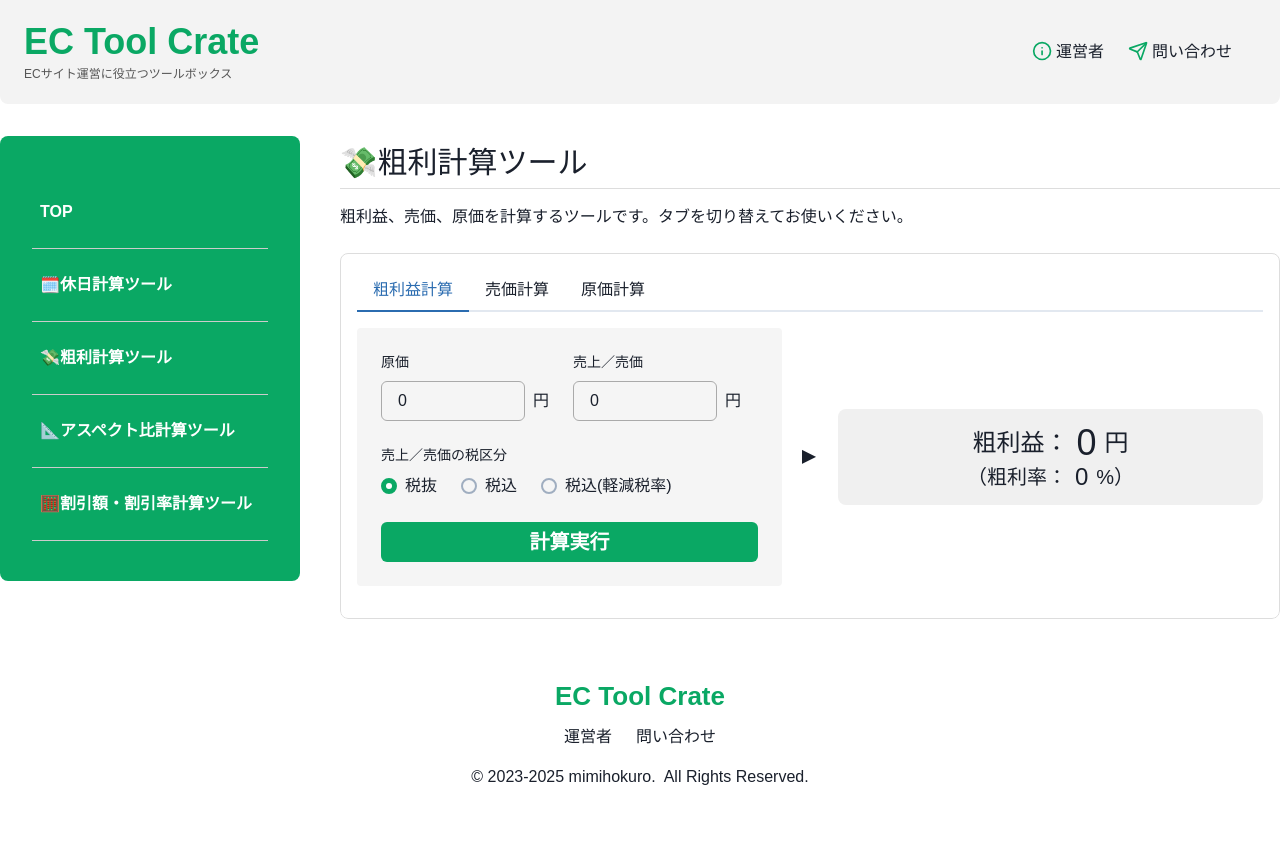
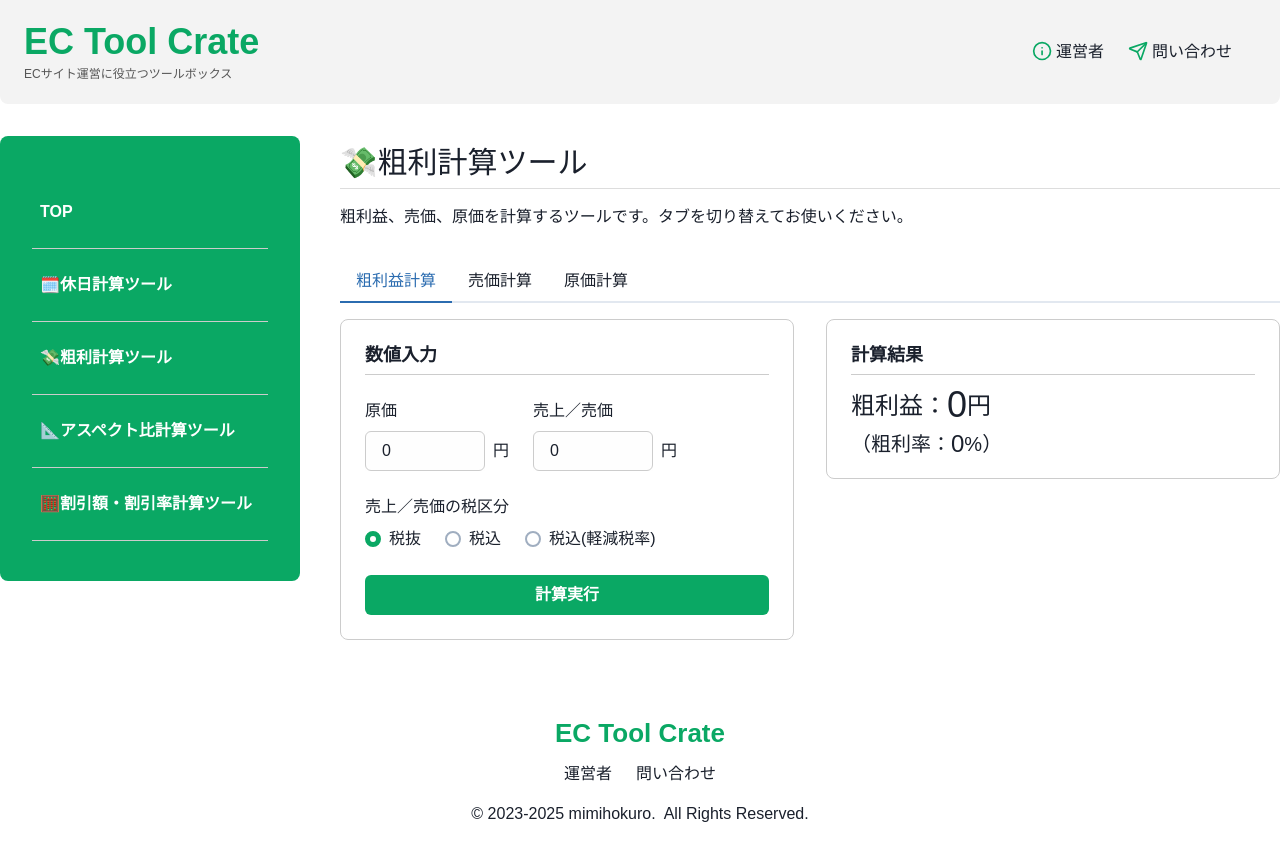
Before and after one commit to mimihokuro/app, a React (Vite) app: page /gross-profit-calculation in a window 1280 px wide. Before the commit the page ends 821 px from the top, so only its background shows below. Built offline with nearby package versions, Linux system fonts and the light colour scheme.

Commit message:
♻️ 粗利計算ツールをリファクタリング

```diff
--- a/src/components/NumberInputForm.jsx
+++ b/src/components/NumberInputForm.jsx
@@ -1,16 +1,18 @@
 import {
   FormControl,
   FormLabel,
+  HStack,
   NumberInput,
   NumberInputField,
+  Text,
 } from "@chakra-ui/react";
 import PropTypes from "prop-types";
 
-const NumberInputForm = ({ id, label, value, onChange }) => {
+const NumberInputForm = ({ id, label, value, unit, onChange }) => {
   return (
     <FormControl maxWidth={36}>
       <FormLabel htmlFor={id}>{label}</FormLabel>
-
+      <HStack>
         <NumberInput
           id={id}
           value={value}
@@ -21,6 +23,8 @@ const NumberInputForm = ({ id, label, value, onChange }) => {
         >
           <NumberInputField />
         </NumberInput>
+        {unit && <Text>{unit}</Text>}
+      </HStack>
     </FormControl>
   );
 };
@@ -29,6 +33,7 @@ NumberInputForm.propTypes = {
   id: PropTypes.string.isRequired,
   label: PropTypes.string.isRequired,
   value: PropTypes.oneOfType([PropTypes.string, PropTypes.number]).isRequired,
+  unit: PropTypes.string.isRequired,
   onChange: PropTypes.func.isRequired,
 };
 
--- a/src/features/gross-profit-calculation/BasicTabs.jsx
+++ b/src/features/gross-profit-calculation/BasicTabs.jsx
@@ -19,13 +19,7 @@ export default function BasicTabs() {
   };
 
   return (
-    <Stack
-      width="100%"
-      border="1px #dddddd solid"
-      mt={4}
-      p={4}
-      borderRadius={8}
-    >
+    <Stack>
       <Tabs>
         <TabList value={value} onChange={handleChange}>
           <Tab>粗利益計算</Tab>
--- a/src/features/gross-profit-calculation/CostCalculation.jsx
+++ b/src/features/gross-profit-calculation/CostCalculation.jsx
@@ -1,17 +1,17 @@
 import {
-  Button,
+  Flex,
   Grid,
   HStack,
-  NumberInput,
-  NumberInputField,
   Radio,
   RadioGroup,
   Stack,
   Text,
-  VStack,
 } from "@chakra-ui/react";
 import { useState } from "react";
 import { css } from "@emotion/react";
+import CalculateButton from "../../components/CalculateButton";
+import NumberInputForm from "../../components/NumberInputForm";
+import MainContentsHeading from "../../components/MainContentsHeading";
 
 const CostCalculation = () => {
   const [sellingPrice, setSellingPrice] = useState(0);
@@ -42,19 +42,21 @@ const CostCalculation = () => {
     setIsExcluded(value);
   };
 
-  const inputNum = (func) => (valueString) => {
+  const handleInputNum = (func) => (valueString) => {
     const value = parseInt(valueString, 10);
     func(isNaN(value) ? 0 : value);
   };
 
   const GROSS_MARGIN_RATIO_ITEMS = [
     {
+      id: "selling-price",
       label: "売上／売価",
       type: sellingPrice,
       func: setSellingPrice,
       unit: "円",
     },
     {
+      id: "gross-profit",
       label: "粗利率",
       type: grossProfit,
       func: setGrossProfit,
@@ -71,46 +73,41 @@ const CostCalculation = () => {
   return (
     <>
       <Grid
-        alignItems="center"
+        alignItems="start"
         justifyContent="space-between"
         direction={{ base: "column", sm: "row" }}
-        gap={4}
+        gap={8}
         css={css`
           @container parent (min-width: 800px) {
-            grid-template-columns: 1fr 1.5em 1fr;
+            grid-template-columns: repeat(2, 1fr);
           }
 
           grid-template-columns: 1fr;
         `}
       >
-        <VStack gap={6} p={6} backgroundColor="#f5f5f5" borderRadius={4}>
+        <Stack
+          gap={6}
+          p={6}
+          border={"1px solid"}
+          borderColor="colorGray"
+          borderRadius={8}
+        >
+          <MainContentsHeading heading="数値入力" />
           <HStack flexWrap={"wrap"} placeItems={"start"} gap={6} width={"100%"}>
             {GROSS_MARGIN_RATIO_ITEMS.map((item) => {
               return (
-                <Stack key={item.label}>
-                  <Text fontSize="14px">{item.label}</Text>
-                  <Stack
-                    direction="row"
-                    alignItems="center"
-                    width={"100%"}
-                    maxWidth={{ sm: "200px" }}
-                  >
-                    <NumberInput
-                      maxWidth={36}
-                      borderColor="#aaaaaa"
-                      focusBorderColor="primary"
-                      value={item.type}
-                      onChange={inputNum(item.func)}
-                    >
-                      <NumberInputField />
-                    </NumberInput>
-                    <Text>{item.unit}</Text>
-                  </Stack>
-                </Stack>
+                <NumberInputForm
+                  key={item.id}
+                  id={item.id}
+                  label={item.label}
+                  value={item.type}
+                  unit={item.unit}
+                  onChange={handleInputNum(item.func)}
+                />
               );
             })}
             <Stack>
-              <Text fontSize="14px">売上／売価の税区分</Text>
+              <Text fontWeight={"500"}>売上／売価の税区分</Text>
               <RadioGroup
                 onChange={handleChange}
                 value={isTaxIncluded}
@@ -132,62 +129,25 @@ const CostCalculation = () => {
                   ))}
                 </HStack>
               </RadioGroup>
-            </Stack>{" "}
+            </Stack>
           </HStack>
-          <Button
-            fontWeight="bold"
-            variant="filled"
-            width="100%"
-            backgroundColor="primary"
-            color="#ffffff"
-            sx={{ fontSize: "20px" }}
-            onClick={calculationCost}
-          >
-            計算実行
-          </Button>
-        </VStack>
-        <Text
-          fontWeight="bold"
-          fontSize={24}
-          textAlign={"center"}
-          css={css`
-            @container parent (min-width: 800px) {
-              transform: rotate(90deg);
-            }
-
-            transform: rotate(180deg);
-          `}
+          <CalculateButton onClick={calculationCost} />
+        </Stack>
+        <Stack
+          gap={4}
+          p={6}
+          border={"1px solid"}
+          borderColor="colorGray"
+          borderRadius={8}
         >
-          ▲
-        </Text>
-        <Stack
-          flexGrow={1}
-          borderRadius={8}
-          gap={1}
-          py={4}
-          px={2}
-          sx={{
-            width: { xs: "100%", sm: "initial" },
-            mt: { xs: "2rem", sm: "0" },
-            ml: { xs: "0", sm: "2rem" },
-          }}
-          backgroundColor="#f0f0f0"
-          justifyContent="center"
-          alignItems="center"
-        >
-          <Stack direction="row" alignItems="center" flexWrap="wrap">
-            <Text variant="subtitle1" fontSize={24} lineHeight="1">
-              原価：
+          <MainContentsHeading heading="計算結果" />
+          <Flex alignItems="end" fontSize={24} lineHeight="1">
+            <Text as={"span"}>原価：</Text>
+            <Text as={"span"} fontSize={36} lineHeight="0.75">
+              {cost}
             </Text>
-            <Stack direction="row" alignItems="center">
-              <Text variant="subtitle1" fontSize={36} lineHeight="1">
-                {cost}
-              </Text>
-              <Text variant="subtitle1" fontSize={24} lineHeight="1">
-                円
-              </Text>
-            </Stack>
-          </Stack>
+            <Text as={"span"}>円</Text>
+          </Flex>
         </Stack>
       </Grid>
     </>
--- a/src/features/gross-profit-calculation/GrossMarginRatio.jsx
+++ b/src/features/gross-profit-calculation/GrossMarginRatio.jsx
@@ -1,17 +1,17 @@
 import {
-  Button,
+  Flex,
   Grid,
   HStack,
-  NumberInput,
-  NumberInputField,
   Radio,
   RadioGroup,
   Stack,
   Text,
-  VStack,
 } from "@chakra-ui/react";
 import { useState } from "react";
 import { css } from "@emotion/react";
+import CalculateButton from "../../components/CalculateButton";
+import MainContentsHeading from "../../components/MainContentsHeading";
+import NumberInputForm from "../../components/NumberInputForm";
 
 const GrossProfitRatio = () => {
   const [cost, setCost] = useState(0);
@@ -44,14 +44,20 @@ const GrossProfitRatio = () => {
     setIsExcluded(value);
   };
 
-  const inputNum = (func) => (valueString) => {
+  const handleInputNum = (func) => (valueString) => {
     const value = parseInt(valueString, 10);
     func(isNaN(value) ? 0 : value);
   };
 
   const GROSS_MARGIN_RATIO_ITEMS = [
-    { label: "原価", type: cost, func: setCost },
-    { label: "売上／売価", type: sales, func: setSales },
+    { id: "cost", label: "原価", type: cost, func: setCost, unit: "円" },
+    {
+      id: "sales-price",
+      label: "売上／売価",
+      type: sales,
+      func: setSales,
+      unit: "円",
+    },
   ];
 
   const TAX_OPTIONS = [
@@ -61,48 +67,42 @@ const GrossProfitRatio = () => {
   ];
 
   return (
-    <>
     <Grid
-        alignItems="center"
+      alignItems="start"
       justifyContent="space-between"
       direction={{ base: "column", sm: "row" }}
-        gap={4}
+      gap={8}
       css={css`
         @container parent (min-width: 800px) {
-            grid-template-columns: 1fr 1.5em 1fr;
+          grid-template-columns: repeat(2, 1fr);
         }
 
         grid-template-columns: 1fr;
       `}
     >
-        <VStack gap={6} p={6} backgroundColor="#f5f5f5" borderRadius={4}>
+      <Stack
+        gap={6}
+        p={6}
+        border={"1px solid"}
+        borderColor="colorGray"
+        borderRadius={8}
+      >
+        <MainContentsHeading heading="数値入力" />
         <HStack flexWrap={"wrap"} placeItems={"start"} gap={6} width={"100%"}>
           {GROSS_MARGIN_RATIO_ITEMS.map((item) => {
             return (
-                <Stack key={item.label}>
-                  <Text fontSize="14px">{item.label}</Text>
-                  <Stack
-                    direction="row"
-                    alignItems="center"
-                    width={"100%"}
-                    maxWidth={{ sm: "200px" }}
-                  >
-                    <NumberInput
+              <NumberInputForm
+                key={item.id}
+                id={item.id}
+                label={item.label}
                 value={item.type}
-                      maxWidth={36}
-                      borderColor="#aaaaaa"
-                      focusBorderColor="primary"
-                      onChange={inputNum(item.func)}
-                    >
-                      <NumberInputField />
-                    </NumberInput>
-                    <Text>円</Text>
-                  </Stack>
-                </Stack>
+                unit={item.unit}
+                onChange={handleInputNum(item.func)}
+              />
             );
           })}
           <Stack>
-              <Text fontSize="14px">売上／売価の税区分</Text>
+            <Text fontWeight={"500"}>売上／売価の税区分</Text>
             <RadioGroup
               onChange={handleChange}
               value={isTaxIncluded}
@@ -116,7 +116,7 @@ const GrossProfitRatio = () => {
                 },
               }}
             >
-                <HStack gap="6">
+              <HStack gap={6}>
                 {TAX_OPTIONS.map((option) => (
                   <Radio key={option.value} value={option.value}>
                     {option.label}
@@ -126,76 +126,32 @@ const GrossProfitRatio = () => {
             </RadioGroup>
           </Stack>
         </HStack>
-          <Button
-            fontWeight="bold"
-            variant="filled"
-            width="100%"
-            backgroundColor="primary"
-            color="#ffffff"
-            sx={{ fontSize: "20px" }}
-            onClick={calculationGrossProfit}
+        <CalculateButton onClick={calculationGrossProfit} />
+      </Stack>
+      <Stack
+        gap={4}
+        p={6}
+        border={"1px solid"}
+        borderColor="colorGray"
+        borderRadius={8}
       >
-            計算実行
-          </Button>
-        </VStack>
-        <Text
-          fontWeight="bold"
-          fontSize={24}
-          textAlign={"center"}
-          css={css`
-            @container parent (min-width: 800px) {
-              transform: rotate(90deg);
-            }
-
-            transform: rotate(180deg);
-          `}
-        >
-          ▲
-        </Text>
-        <Stack
-          flexGrow={1}
-          borderRadius={8}
-          gap={1}
-          py={4}
-          px={2}
-          sx={{
-            width: { xs: "100%", sm: "initial" },
-            mt: { xs: "2rem", sm: "0" },
-            ml: { xs: "0", sm: "2rem" },
-          }}
-          backgroundColor="#f0f0f0"
-          justifyContent="center"
-          alignItems="center"
-        >
-          <Stack direction="row" alignItems="center" flexWrap="wrap">
-            <Text variant="subtitle1" fontSize={24} lineHeight="1">
-              粗利益：
-            </Text>
-            <Stack direction="row" alignItems="center">
-              <Text variant="subtitle1" fontSize={36} lineHeight="1">
+        <MainContentsHeading heading="計算結果" />
+        <Flex alignItems="end" fontSize={24} lineHeight="1">
+          <Text as={"span"}>粗利益：</Text>
+          <Text as={"span"} fontSize={36} lineHeight="0.75">
             {grossProfit}
           </Text>
-              <Text variant="subtitle1" fontSize={24} lineHeight="1">
-                円
-              </Text>
-            </Stack>
-          </Stack>
-          <Stack direction="row" alignItems="center" flexWrap="wrap">
-            <Text variant="subtitle1" fontSize={20} lineHeight="1">
-              （粗利率：
-            </Text>
-            <Stack direction="row" alignItems="center">
-              <Text variant="subtitle1" fontSize={24} lineHeight="1">
+          <Text as={"span"}>円</Text>
+        </Flex>
+        <Flex alignItems="end" fontSize={20} lineHeight="1">
+          <Text as={"span"}>（粗利率：</Text>
+          <Text as={"span"} fontSize={24} lineHeight="0.8">
             {grossProfitRatio}
           </Text>
-              <Text variant="subtitle1" fontSize={20} lineHeight="1">
-                %）
-              </Text>
-            </Stack>
-          </Stack>
+          <Text as={"span"}>%）</Text>
+        </Flex>
       </Stack>
     </Grid>
-    </>
   );
 };
 
--- a/src/features/gross-profit-calculation/SellingPriceCalculation.jsx
+++ b/src/features/gross-profit-calculation/SellingPriceCalculation.jsx
@@ -1,5 +1,6 @@
 import {
   Button,
+  Flex,
   Grid,
   HStack,
   NumberInput,
@@ -10,6 +11,9 @@ import {
 } from "@chakra-ui/react";
 import { useState } from "react";
 import { css } from "@emotion/react";
+import CalculateButton from "../../components/CalculateButton";
+import NumberInputForm from "../../components/NumberInputForm";
+import MainContentsHeading from "../../components/MainContentsHeading";
 
 const SellingPriceCalculation = () => {
   const [cost, setCost] = useState(0);
@@ -37,14 +41,15 @@ const SellingPriceCalculation = () => {
     }
   };
 
-  const inputNum = (func) => (valueString) => {
+  const handleInputNum = (func) => (valueString) => {
     const value = parseInt(valueString, 10);
     func(isNaN(value) ? 0 : value);
   };
 
   const GROSS_MARGIN_RATIO_ITEMS = [
-    { label: "原価", type: cost, func: setCost, unit: "円" },
+    { id: "cost", label: "原価", type: cost, func: setCost, unit: "円" },
     {
+      id: "gross-profit",
       label: "粗利率",
       type: grossProfit,
       func: setGrossProfit,
@@ -55,112 +60,64 @@ const SellingPriceCalculation = () => {
   return (
     <>
       <Grid
-        alignItems="center"
+        alignItems="start"
         justifyContent="space-between"
         direction={{ base: "column", sm: "row" }}
-        gap={4}
+        gap={8}
         css={css`
           @container parent (min-width: 800px) {
-            grid-template-columns: 1fr 1.5em 1fr;
+            grid-template-columns: repeat(2, 1fr);
           }
 
           grid-template-columns: 1fr;
         `}
       >
-        <VStack gap={6} p={6} backgroundColor="#f5f5f5" borderRadius={4}>
-          <HStack flexWrap={"wrap"} gap={6} width={"100%"}>
+        <Stack
+          gap={6}
+          p={6}
+          border={"1px solid"}
+          borderColor="colorGray"
+          borderRadius={8}
+        >
+          <MainContentsHeading heading="数値入力" />
+          <HStack flexWrap={"wrap"} placeItems={"start"} gap={6} width={"100%"}>
             {GROSS_MARGIN_RATIO_ITEMS.map((item) => {
               return (
-                <Stack key={item.label}>
-                  <Text fontSize="14px">{item.label}</Text>
-                  <Stack
-                    direction="row"
-                    alignItems="center"
-                    width={"100%"}
-                    maxWidth={{ sm: "200px" }}
-                  >
-                    <NumberInput
-                      maxWidth={36}
-                      value={item.type}
-                      onChange={inputNum(item.func)}
-                      borderColor="#aaaaaa"
-                      focusBorderColor="primary"
-                    >
-                      <NumberInputField />
-                    </NumberInput>
-                    <Text>{item.unit}</Text>
-                  </Stack>
-                </Stack>
+                <NumberInputForm
+                  key={item.id}
+                  id={item.id}
+                  label={item.label}
+                  value={item.type}
+                  unit={item.unit}
+                  onChange={handleInputNum(item.func)}
+                />
               );
             })}
           </HStack>
-          <Button
-            fontWeight="bold"
-            variant="filled"
-            width="100%"
-            backgroundColor="primary"
-            color="#ffffff"
-            sx={{ fontSize: "20px" }}
-            onClick={calculationGrossProfit}
-          >
-            計算実行
-          </Button>
-        </VStack>
-        <Text
-          fontWeight="bold"
-          fontSize={24}
-          textAlign={"center"}
-          css={css`
-            @container parent (min-width: 800px) {
-              transform: rotate(90deg);
-            }
-
-            transform: rotate(180deg);
-          `}
+          <CalculateButton onClick={calculationGrossProfit} />
+        </Stack>
+        <Stack
+          gap={4}
+          p={6}
+          border={"1px solid"}
+          borderColor="colorGray"
+          borderRadius={8}
         >
-          ▲
-        </Text>
-        <Stack
-          flexGrow={1}
-          borderRadius={8}
-          gap={1}
-          py={4}
-          px={2}
-          sx={{
-            width: { xs: "100%", sm: "initial" },
-            mt: { xs: "2rem", sm: "0" },
-            ml: { xs: "0", sm: "2rem" },
-          }}
-          backgroundColor="#f0f0f0"
-          justifyContent="center"
-          alignItems="center"
-        >
-          <Stack direction="row" alignItems="center" flexWrap="wrap">
-            <Text variant="subtitle1" fontSize={24} lineHeight="1">
-              売価：
+          <MainContentsHeading heading="計算結果" />
+          <Flex alignItems="end" fontSize={24} lineHeight="1">
+            <Text as={"span"}>売価：</Text>
+            <Text as={"span"} fontSize={36} lineHeight="0.75">
+              {taxIncludedSellingPrice}
             </Text>
-            <Stack direction="row" alignItems="center">
-              <Text variant="subtitle1" fontSize={36} lineHeight="1">
-                {taxIncludedSellingPrice}
-              </Text>
-              <Text variant="subtitle1" fontSize={24} lineHeight="1">
-                円
-              </Text>
-            </Stack>
-          </Stack>
-          <Stack direction="row" alignItems="center" flexWrap="wrap">
-            <Text variant="subtitle1" fontSize={20} lineHeight="1">
-              （税抜：
+            <Text as={"span"}>円</Text>
+          </Flex>
+          <Flex alignItems="end" fontSize={20} lineHeight="1">
+            <Text as={"span"}>（税抜：</Text>
+            <Text as={"span"} fontSize={24} lineHeight="0.8">
+              {sellingPrice}
             </Text>
-            <Stack direction="row" alignItems="center">
-              <Text variant="subtitle1" fontSize={24} lineHeight="1">
-                {sellingPrice}
-              </Text>
-              <Text variant="subtitle1" fontSize={20} lineHeight="1">
-                円）
-              </Text>
-            </Stack>
-          </Stack>
+            <Text as={"span"}>円）</Text>
+          </Flex>
         </Stack>
       </Grid>
     </>
--- a/src/pages/GrossProfitCalculation.jsx
+++ b/src/pages/GrossProfitCalculation.jsx
@@ -1,4 +1,4 @@
-import { Heading, Stack, Text } from "@chakra-ui/react";
+import { Stack } from "@chakra-ui/react";
 import BasicTabs from "../features/gross-profit-calculation/BasicTabs";
 import usePageMetadata from "../hooks/usePageMetadata";
 import PageTitle from "../components/PageTitle";
@@ -11,7 +11,7 @@ const GrossProfitCalculation = () => {
   });
 
   return (
-    <Stack width="100%" mx="auto">
+    <Stack gap={8}>
       <PageTitle
         pageTitle={"💸粗利計算ツール"}
         pageDescription={
```
Lines whose indentation alone changed are shown as unchanged.
